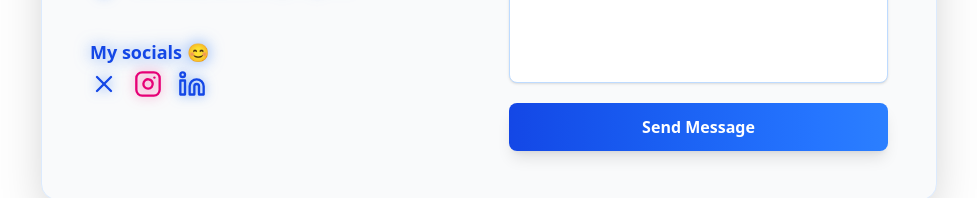
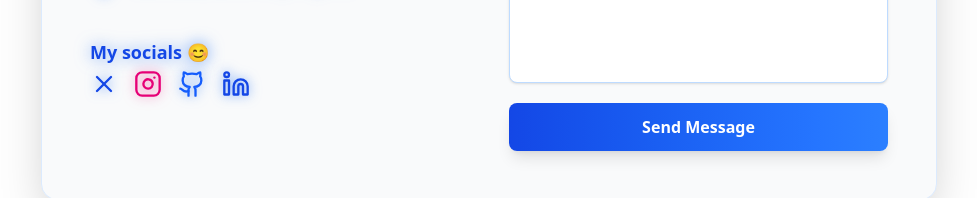
Before and after one commit to iyousojo/Agonixtechsolutions, a React (Vite) app: page / in a window 1280 px wide. Shown: the part 5366-5564 px from the top of the page, without its empty margins (151-1128 px from the left). Built offline with nearby package versions, Linux system fonts and the light colour scheme.

Commit message:
coorected error

```diff
--- a/src/componet/Contact.jsx
+++ b/src/componet/Contact.jsx
@@ -1,5 +1,5 @@
 import React, { useRef } from "react";
-import { Mail, Phone, MapPin, Instagram, Linkedin } from "lucide-react";
+import { Mail, Phone, MapPin, Instagram, Linkedin,Github } from "lucide-react";
 import { X } from "lucide-react";
 import { Toaster, toast } from "react-hot-toast";
 import emailjs from "emailjs-com";
@@ -60,8 +60,11 @@ function Contact() {
               <a href="https://x.com/Argonixtech" target="_blank" rel="noopener noreferrer" aria-label="X">
                 <X className="text-blue-700 dark:text-blue-300 hover:text-blue-500 transition-colors drop-shadow-[0_0_6px_rgba(59,130,246,0.7)]" size={28} />
               </a>
-              <a href="https://instagram.com/" target="_blank" rel="noopener noreferrer" aria-label="Instagram">
+              <a href="https://www.instagram.com/agonixtechsolutions/profilecard/?igsh=cXQwdWFlbXNzdW1p" target="_blank" rel="noopener noreferrer" aria-label="Instagram">
                 <Instagram className="text-pink-600 dark:text-pink-400 hover:text-pink-500 transition-colors drop-shadow-[0_0_6px_rgba(236,72,153,0.7)]" size={28} />
+              </a>
+             <a href="https://github.com/iyousojo" target="_blank" rel="noopener noreferrer" aria-label="Instagram">
+                <Github className="text-blue-600 dark:text-blue-400 hover:text-blue-500 transition-colors drop-shadow-[0_0_6px_rgba(59,130,246,0.7)]" size={28} />
               </a>
               <a href="https://www.linkedin.com/in/solomon-iyoubhebhe-8347682b1" target="_blank" rel="noopener noreferrer" aria-label="LinkedIn">
                 <Linkedin className="text-blue-700 dark:text-blue-300 hover:text-blue-500 transition-colors drop-shadow-[0_0_6px_rgba(59,130,246,0.7)]" size={28} />
```
